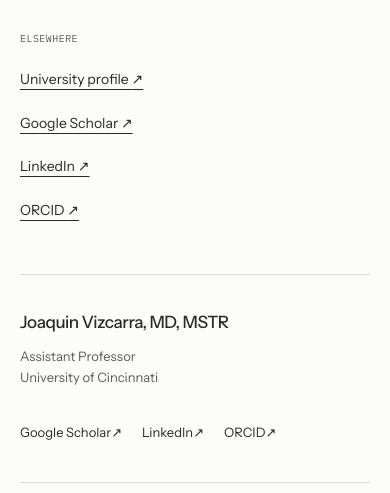
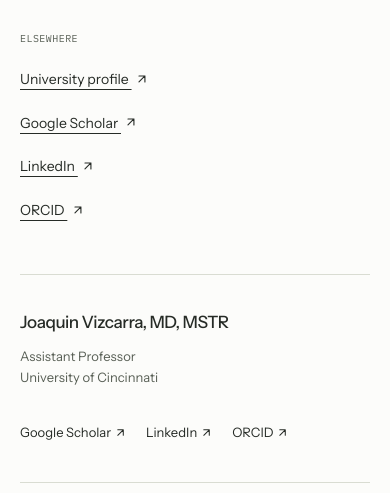
Before and after one commit to VizcarraJA/joaquinvizcarra-site, a Next.js app: page /contact in a window 390 px wide. Shown: the part 636-1129 px from the top of the page. Built offline with nearby package versions, Linux system fonts and the light colour scheme.

Commit message:
Replace mobile emoji arrows with vector link icons (#21)

```diff
--- /dev/null
+++ b/app/components/LinkArrow.tsx
@@ -0,0 +1,19 @@
+export function LinkArrow() {
+  return (
+    <svg
+      className="link-arrow"
+      width="16"
+      height="16"
+      viewBox="0 0 16 16"
+      fill="none"
+      stroke="currentColor"
+      strokeWidth="1.5"
+      strokeLinecap="round"
+      strokeLinejoin="round"
+      aria-hidden="true"
+      focusable="false"
+    >
+      <path d="M4 12 12 4M4 4h8v8" />
+    </svg>
+  );
+}
--- a/app/contact/page.tsx
+++ b/app/contact/page.tsx
@@ -1,3 +1,4 @@
+import { LinkArrow } from "@/app/components/LinkArrow";
 import { createPageMetadata } from "@/lib/metadata";
 import { profile } from "@/lib/site-data";
 
@@ -33,10 +34,10 @@ export default function ContactPage() {
         <div>
           <p className="section-label">Elsewhere</p>
           <ul className="profile-links">
-            <li><a className="text-link" href={profile.links.uc} target="_blank" rel="noreferrer">University profile <span aria-hidden="true">↗</span></a></li>
-            <li><a className="text-link" href={profile.links.scholar} target="_blank" rel="noreferrer">Google Scholar <span aria-hidden="true">↗</span></a></li>
-            <li><a className="text-link" href={profile.links.linkedin} target="_blank" rel="noreferrer">LinkedIn <span aria-hidden="true">↗</span></a></li>
-            <li><a className="text-link" href={profile.links.orcid} target="_blank" rel="noreferrer">ORCID <span aria-hidden="true">↗</span></a></li>
+            <li><a className="text-link" href={profile.links.uc} target="_blank" rel="noreferrer">University profile <LinkArrow /></a></li>
+            <li><a className="text-link" href={profile.links.scholar} target="_blank" rel="noreferrer">Google Scholar <LinkArrow /></a></li>
+            <li><a className="text-link" href={profile.links.linkedin} target="_blank" rel="noreferrer">LinkedIn <LinkArrow /></a></li>
+            <li><a className="text-link" href={profile.links.orcid} target="_blank" rel="noreferrer">ORCID <LinkArrow /></a></li>
           </ul>
         </div>
       </section>
--- a/app/globals.css
+++ b/app/globals.css
@@ -81,10 +81,13 @@ main {
 .skip-link:focus {
   transform: translateY(0);
 }
-.inline-arrow {
-  white-space: nowrap;
-  font-weight: 400;
-  margin-left: 6px;
+.link-arrow {
+  display: inline-block;
+  width: 0.85em;
+  height: 0.85em;
+  margin-left: 0.3em;
+  vertical-align: -0.05em;
+  flex-shrink: 0;
 }
 .eyebrow,
 .section-label {
--- a/app/layout.tsx
+++ b/app/layout.tsx
@@ -1,3 +1,4 @@
+import { LinkArrow } from "@/app/components/LinkArrow";
 import "./globals.css";
 import type { Metadata } from "next";
 import Link from "next/link";
@@ -91,13 +92,13 @@ export default function RootLayout({
             </div>
             <nav className="footer-social" aria-label="Professional profiles">
               <a href={profile.links.scholar} target="_blank" rel="noreferrer">
-                Google Scholar <span aria-hidden="true">↗</span>
+                Google Scholar <LinkArrow />
               </a>
               <a href={profile.links.linkedin} target="_blank" rel="noreferrer">
-                LinkedIn <span aria-hidden="true">↗</span>
+                LinkedIn <LinkArrow />
               </a>
               <a href={profile.links.orcid} target="_blank" rel="noreferrer">
-                ORCID <span aria-hidden="true">↗</span>
+                ORCID <LinkArrow />
               </a>
             </nav>
           </div>
--- a/app/research/page.tsx
+++ b/app/research/page.tsx
@@ -1,3 +1,4 @@
+import { LinkArrow } from "@/app/components/LinkArrow";
 import Link from "next/link";
 import { createPageMetadata } from "@/lib/metadata";
 import { researchThemes, selectedPublications } from "@/lib/site-data";
@@ -58,7 +59,7 @@ export default function ResearchPage() {
                       {publications.map((publication) => (
                         <li className="publication-item" key={publication.id}>
                           <Link className="text-link" href={`/publications#${publication.id}`}>
-                            {publication.title} <span aria-hidden="true">↗</span>
+                            {publication.title} <LinkArrow />
                           </Link>
                           <p className="publication-meta">
                             {publication.journal}
@@ -87,7 +88,7 @@ export default function ResearchPage() {
             span clinical cohorts, digital measurement, language models, and the
             practical delivery of Parkinson’s care.
           </p>
-          <Link className="text-link" href="/contact">Discuss a collaboration <span aria-hidden="true">↗</span></Link>
+          <Link className="text-link" href="/contact">Discuss a collaboration <LinkArrow /></Link>
         </div>
       </section>
     </div>
--- a/app/site-header.tsx
+++ b/app/site-header.tsx
@@ -1,5 +1,6 @@
 "use client";
 
+import { LinkArrow } from "@/app/components/LinkArrow";
 import Link from "next/link";
 import { usePathname } from "next/navigation";
 import { useEffect, useRef } from "react";
@@ -38,7 +39,7 @@ export default function SiteHeader() {
               aria-current={pathname === link.href ? "page" : undefined}
             >
               {link.label}
-              {link.href === "/contact" && <span aria-hidden="true"> ↗</span>}
+              {link.href === "/contact" && <LinkArrow />}
             </Link>
           ))}
         </nav>
@@ -66,7 +67,7 @@ export default function SiteHeader() {
                 }}
               >
                 {link.label}
-                <span aria-hidden="true">↗</span>
+                <LinkArrow />
               </Link>
             ))}
           </nav>
```
Also changed, not shown: app/about/page.tsx (+4 -3 lines), app/page.tsx (+8 -13 lines), app/publications/page.tsx (+4 -3 lines), app/speaking/page.tsx (+4 -3 lines), 1 other file (tests, documents, lock files or other folders).
